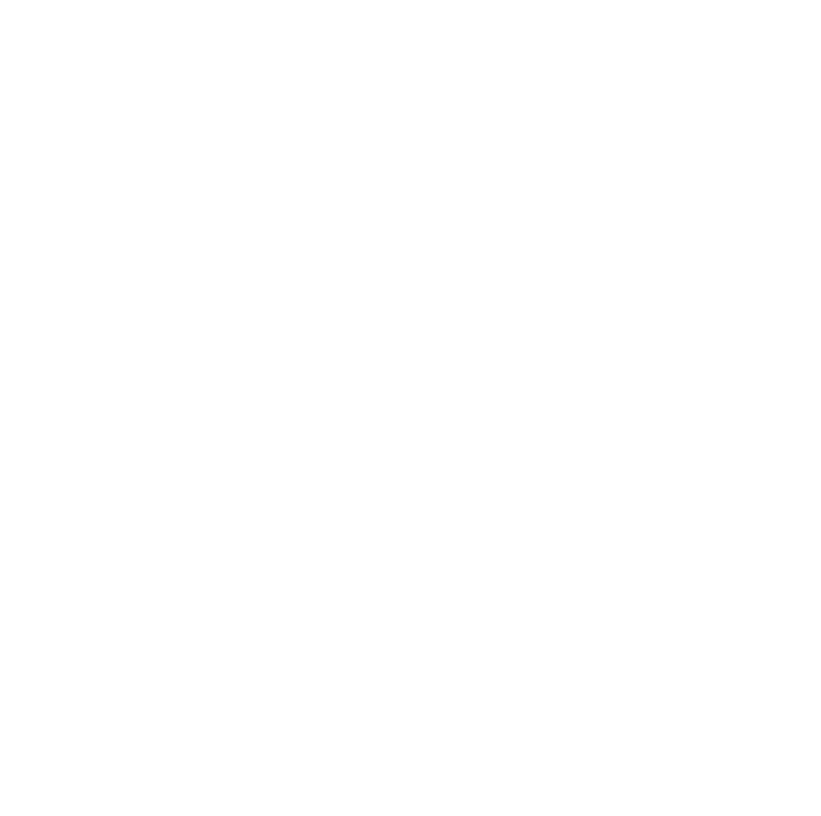
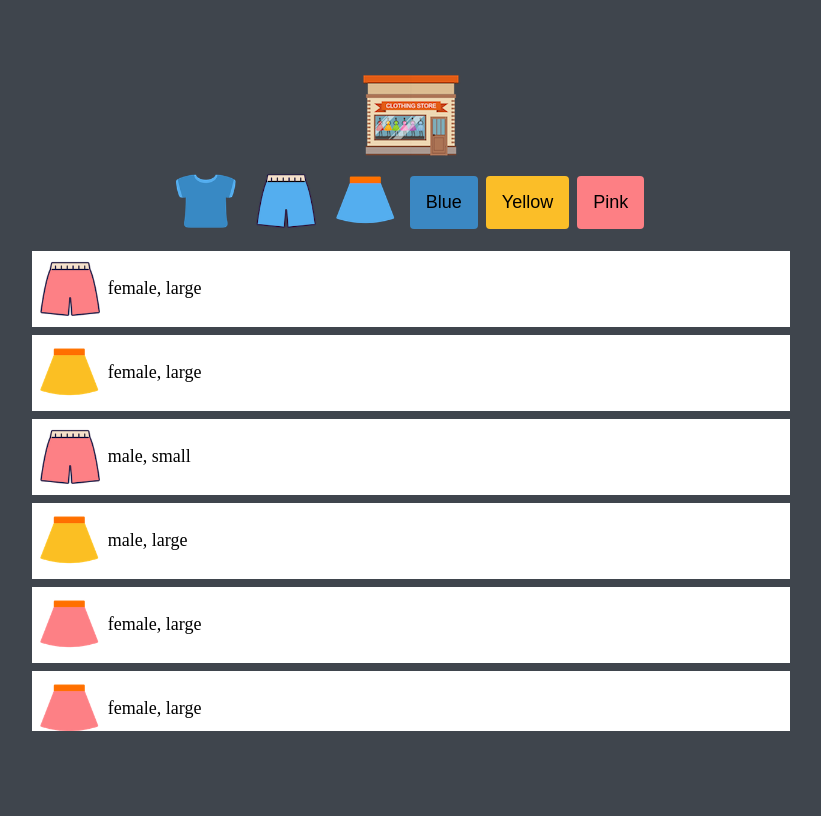
Before and after one commit to SummerGirlsDev/project-mini-1-shopping-mall-game, a plain HTML site: page index.html in a window 1280 px wide. Shown: the whole page, without its empty margins (229-1050 px from the left). Drawn offline with Linux system fonts and the light colour scheme.

Commit message:
드림코딩 쇼핑몰 게임 만들기 미니 프로젝트를 클론코딩
json을 이용해 데이터를 받아오는 형식 -> 배열객체를 생성하여 push
하나하나 데이터 값 입력 형식-> 귀찮아서 랜덤값으로 입력

```diff
--- a/index.html
+++ b/index.html
@@ -5,7 +5,36 @@
         <meta name="viewport" content="width=device-width, initial-scale=1.0" />
         <title>Online Shopping</title>
         <link rel="stylesheet" href="style.css" />
-    <script src="src/main.js" defer></script>
+        <script src="src/index.js" defer></script>
     </head>
-  <body></body>
+    <body>
+        <!--Logo-->
+        <img src="img/logo.png" alt="Logo" class="logo" />
+
+        <!--Buttons-->
+        <section class="buttons">
+            <button class="btn t">
+                <img src="img/blue_t.png" alt="tshirt" class="imgBtn t"/>
+            </button>
+            <button class="btn p">
+                <img src="img/blue_p.png" alt="pants" class="imgBtn p"
+                />
+            </button>
+            <button class="btn s">
+                <img src="img/blue_s.png" alt="skirt" class="imgBtn s"
+                />
+            </button>
+            <button class="btn blue colorBtn "
+            >Blue</button>
+            <button class="btn yellow colorBtn "
+            >Yellow</button>
+            <button class="btn pink colorBtn "
+            >Pink</button>
+        </section>
+
+        <!--Items-->
+        <ul class="items">
+
+        </ul>
+    </body>
 </html>
--- /dev/null
+++ b/src/index.js
@@ -0,0 +1,130 @@
+// item을 담을 생성자 함수 만들기
+let inputItems = function(type, gender,size,color,image){
+    this.type = type;
+    this.gender = gender;
+    this.size=size;
+    this.color=color;
+    this.image=image;
+}
+
+function startGame(){
+    let itemList=loadItems();
+    displayItems(itemList);
+    clickButtonEventListeners(itemList);
+}
+
+//랜덤함수를 이용해 첫 화면으로 뿌릴 목록 생성
+function loadItems(){
+    //배열객체 items에 랜덤item들 담기
+    let items=[];
+    // for(let i=0; i<15;i++){
+    //     items.push(itemsValue(startMakeItem()));
+    // }
+
+
+    //+아이템 갯수도 랜덤!!
+    let itemsCount = Math.floor(Math.random() * 10)+10;
+    for(let i=0; i<itemsCount;i++){
+        items.push(itemsValue(startMakeItem()));
+    }
+    return items;
+}
+
+//아이템속성들 랜덤으로 선정하기
+function startMakeItem(){
+    let typeRandom = Math.floor(Math.random() * 3);
+    let genderRandom = Math.floor(Math.random() * 2);
+    let sizeRandom = Math.floor(Math.random() * 2);
+    let colorRandom = Math.floor(Math.random() * 3);
+
+    return [typeRandom,genderRandom,sizeRandom,colorRandom];
+}
+
+//랜던으로 생성된 아이템속성들에게 값 부여
+function itemsValue(random){
+    let type, gender, size, color, img;
+    type=gender=size=color=img='';//초기화
+
+    switch(random[0]){
+        case 0:
+            type='t';
+            break;
+        case 1:
+            type='s';
+            break;
+        case 2:
+            type='p';
+    }
+
+    switch(random[1]){
+        case 0:
+            gender='male';
+            break;
+        case 1:
+            gender='female';
+            break;
+    }
+    switch(random[2]){
+        case 0:
+            size='large';
+            break;
+        case 1:
+            size='small';
+            break;
+    }
+    switch(random[3]){
+        case 0:
+            color="blue";
+            break;
+        case 1:
+            color="yellow";
+            break;
+        case 2:
+            color="pink";
+    }
+    //색과 타입에 맞는 이미지 이름 조합
+    img = `img/${color}_${type}.png`;
+
+    return new inputItems(type, gender, size, color, img);
+}
+
+//랜덤생성된 아이템들을 목록에 뿌리기
+//items를 array로 만들어 생성했기 때문에 map함수를 이용해 객체생성
+//map함수로 만들어진 객체도 array기 때문에 join함수를 이용해 합치기.
+function displayItems(items){
+    const container = document.querySelector('.items');
+    container.innerHTML = items.map(item => createHTMLString(item)).join('');
+}
+
+function createHTMLString(items){
+    return `
+        <li class="item">
+            <img src="${items.image}" alt="${items.type}" class="item_thumbnail"/>
+        <span class="item_description">${items.gender}, ${items.size}</span>
+        </li>
+    `;
+}
+
+//버튼을 클릭하면 새로 정렬될 리스트
+function clickButtonEventListeners(items){
+    const logo = document.querySelector('.logo');
+    const btn = document.querySelector('.buttons');
+    logo.addEventListener('click',() => displayItems(items));
+    btn.addEventListener('click', event => onButtonClick(event,items));
+
+}
+
+function onButtonClick(event, items){
+    let list = event.target.classList[1];//클릭한 대상 class이름 가져오기
+    let filtered = '';//초기화
+    if(list.length==1){
+        filtered = items.filter(item => item["type"]==list);
+    }else{
+        filtered = items.filter(item => item["color"]==list);
+    }
+    displayItems(filtered);
+
+}
+
+//main
+startGame();
--- a/src/main.js
+++ b/src/main.js
@@ -0,0 +1,52 @@
+function loadItems(){
+    return fetch('data/data.json') //fetch로 데이터 받아옴
+        .then(response => response.json())
+        .then(json => json.items);
+}
+
+function displayItems(items){
+    const container = document.querySelector('.items');
+    container.innerHTML = items.map(item => createHTMLString(item)).join('');
+}
+
+function createHTMLString(items){
+    return `
+        <li class="item">
+            <img src="${items.image}" alt="${items.type}" class="item_thumbnail"/>
+        <span class="item_description">${items.gender}, ${items.size}</span>
+        </li>
+    `;
+}
+
+function onButtonClick(event, items){
+    const dataset = event.target.dataset;
+    const key = dataset.key;
+    const value = dataset.value;
+
+    if(key==null || value ==null){
+        return;
+    }
+
+    const filtered = items.filter(item => item[key]==value);
+    console.log(filtered);
+    displayItems(filtered);
+
+
+    //displayItems(items.filter(item=>item(key)==value))
+}
+
+function setEventListeners(items){
+    const logo = document.querySelector('.logo');
+    const buttons = document.querySelector('.buttons');
+    logo.addEventListener('click',() => displayItems(items));
+    buttons.addEventListener('click', event => onButtonClick(event,items));
+}
+
+//main
+loadItems()
+    .then(items =>{
+        displayItems(items);
+        setEventListeners(items);
+
+    })
+    .catch(console.log);
--- a/style.css
+++ b/style.css
@@ -6,8 +6,100 @@
     --color-yellow: #fbbe28;
     --color-pink: #fd7f84;
     --color-light-grey: #dfdfdf;
+    /*size*/
+    --size-thumbnail: 60px;
+    --size-border: 4px;
+    --base-space: 8px;
+    --size-button: 60px;
+    --font-size: 18px;
+
+    /*animation*/
+    --animation-duration: 300ms;
 }
 
 * {
     box-sizing: border-box;
   }
+
+  body {
+    height: 100vh;  /*body 높이가 뷰포트로 나타나야 내용이 가운데로 온다 */
+    background-color: var(--color-black); /*배경색 지정, var()안에 변수를 사용*/
+    display: flex;  /*가운데에 내용을 넣기 위해, flexbox로 지정*/
+    flex-direction: column;  /*한줄에 한덩어리씩 나오게 하려면 column로 지정*/
+    justify-content: center;  /*수평축에서 가운데로 지정*/
+    align-items: center;  /*수직축에서 가운데로 지정*/
+  }
+
+  .logo {
+    cursor: pointer;  /*클릭할 수 있는  버튼이라는 것을 pointer로 바뀜으로 알려줌*/
+    transition: transform var(--animation-duration) ease;  /*:root에 공통으로 등록, 천천히 커지는 애니메이션*/
+  }
+
+  .btn {
+    background-color: transparent;  /*버튼 배경을 투명으로 만든다*/
+    border: none;  /*테두리 없애기*/
+    outline: none;  /*외곽선 없애기*/
+    cursor: pointer;  /*그림 버튼에도 포인터 커서*/
+    transition: transform var(--animation-duration) ease;  /*그림 버튼에도 애니메이션*/
+    margin-right: var(--base-space);  /*버튼이 너무 붙어 있다, 오른쪽 마진을 준다, :root에 공통으로 등록*/
+  }
+
+  .btn:hover,
+  .logo:hover {
+    transform: scale(1.1);  /*커서가 올라가면 커지는 변형*/
+  }
+
+  .buttons { /*버튼 섹션 전체*/
+    display: flex;  /*전체를 플렉스 박스로 만든다*/
+    align-items: center;  /*높이를 중앙으로 한다*/
+  }
+
+  .imgBtn {  /*그림 버튼 너비, 높이 지정*/
+    width: var(--size-button);  /*:root에 공통적으로 버튼 사이즈 등록*/
+    height: var(--size-button);
+  }
+
+  .colorBtn {  /*색 버튼 꾸미기*/
+    font-size: var(--font-size);  /*:root에 공통적으로 폰트 크기 등록*/
+    padding: calc(var(--base-space)*2);  /*색 버튼의 영역 키운다, 패딩을 공통 space의 2배로 한다*/
+    border-radius: var(--size-border)  /*색 버튼 테두리 둥글게 한다, :root에 공통으로 등록*/
+  }
+
+  .blue {  /*파랑 버튼 꾸미기, CSS의 스타일 상속으로 .blue로만 써도 된다*/
+    background-color: var(--color-blue);
+  }
+
+  .yellow {
+    background-color: var(--color-yellow);
+  }
+
+  .pink {
+    background-color: var(--color-pink);
+  }
+
+  .items {
+    /*background-color: salmon; 임의로 지정해서 디자인 편하게하기, 확인후 지우기*/
+    width: 60%;  /*픽셀 보다는 %로 지정*/
+    height: 60%;
+    list-style: none;  /*앞에 리스트 아이콘 없애기*/
+    padding-left: 0;  /*콘솔 창에서 확인하면 패딩값있다, 패딩값 없앤다*/
+    overflow-y: scroll;  /*목록에서만 스크롤이 된다, 페이지 전체 스크롤X*/
+  }
+
+  .item {
+    background-color: var(--color-white);
+    display: flex;
+    align-items: center; /*수직으로 가운데 정렬*/
+    padding: var(--base-space); /*흰 배경과 item 사이에 패딩준다*/
+    margin-bottom: var(--base-space);  /*목록 사이에 마진을 준다*/
+  }
+
+  .item_thumbnail {
+    width: var(--size-thumbnail); /*:root에서 공통으로 지정한다*/
+    height: var(--size-thumbnail);
+  }
+
+  .item_description {
+    margin-left: var(--base-space);  /*그림과 텍스트 공간 만들기*/
+    font-size: var(--font-size);
+  }
```
Also changed, not shown: data/data.json (added, +95 -0 lines). Lines whose indentation alone changed are shown as unchanged.
